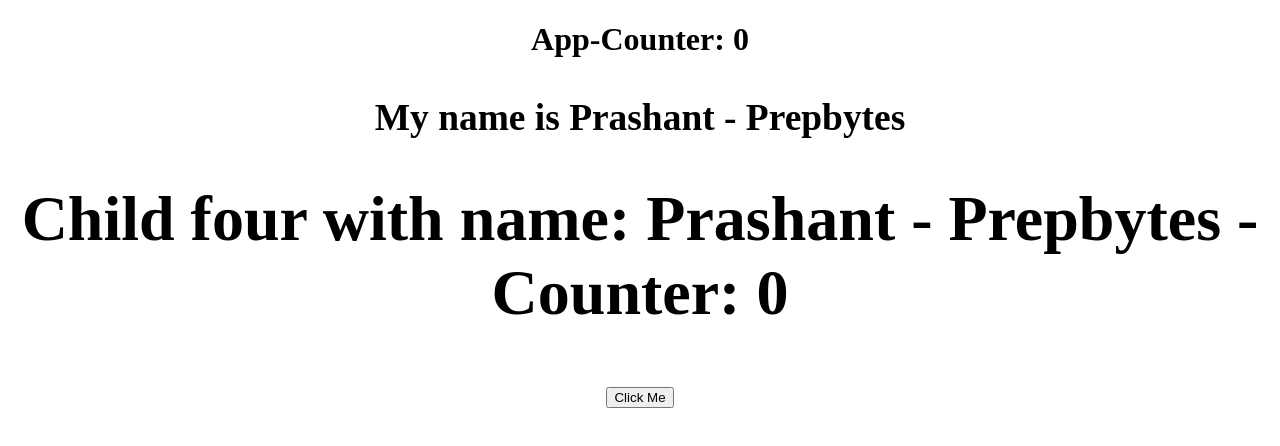
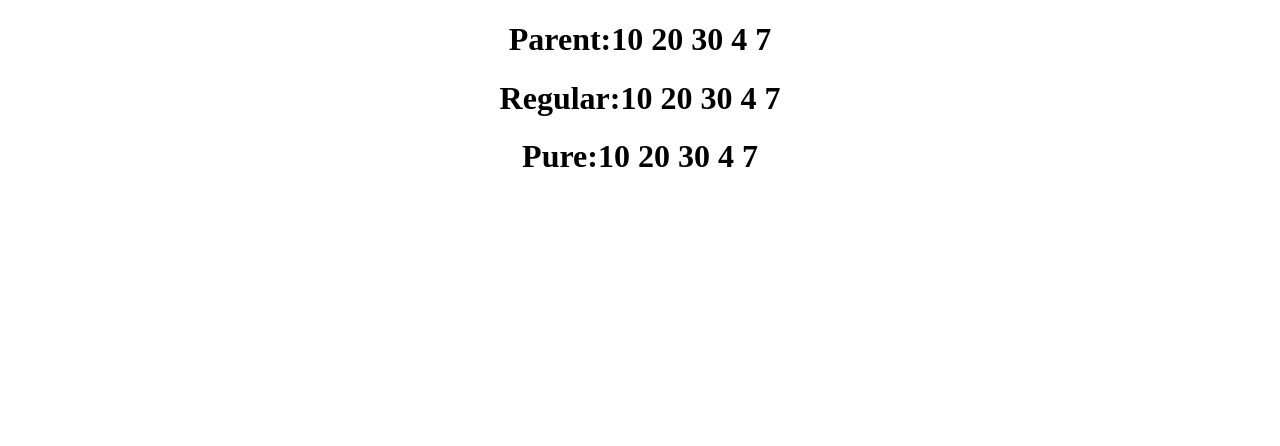
Before and after one commit to PrashantGuptaa/React, a React (Create React App) app: page / in a window 1280 px wide. Shown: the top 446 px of the page. Built offline with nearby package versions, Linux system fonts and the light colour scheme.

Commit message:
React Pure Components

```diff
--- a/src/App.js
+++ b/src/App.js
@@ -1,32 +1,50 @@
 import "./App.css";
-import React, { createContext, useState } from "react";
-import ChildOne from "./components/Context/childOne";
+import React from "react";
+import RegularComponent from "./components/PureComponent/regularComponent";
+import PureComponentExample from "./components/PureComponent/pureComponent";
 
-export const MyName = createContext();
-export const Institute = createContext();
-export const MyCounter = createContext();
-
-function App() {
-
-  const [counter, setCounter] = useState(0);
-
-  const obj = {
-    counter,
-    handleChange: () => setCounter(counter + 1)
+class App extends React.Component {
+  constructor(props) {
+    super(props);
+    this.state = {
+      // msg: "Hello",
+      arr: [10, 20, 30],
+    };
   }
 
-  return (
-    <div className="App">
-      <h1>App-Counter: {counter}</h1>
-      <MyName.Provider value={"Prashant"}>
-        <Institute.Provider value={"Prepbytes"}>
-          <MyCounter.Provider value={obj}>
-          <ChildOne />
-          </MyCounter.Provider>
-        </Institute.Provider>
-      </MyName.Provider>
-    </div>
-  );
+  componentDidMount() {
+    //   setInterval(() => {
+    //     this.setState({
+    //       msg: "Hello",
+    //     });
+    //   }, 2000);
+
+    setInterval(() => {
+      const val = Math.round(10 * Math.random());
+      // this.state.arr.push(val);
+      const updatedArr = [...this.state.arr];
+      updatedArr.push(val);
+      this.setState({
+        arr: updatedArr,
+      });
+    }, 2000);
+  }
+
+  render() {
+    console.log("Parent Component");
+    return (
+      <div className="App">
+        <h1>
+          Parent:
+          {this.state.arr.map((val) => (
+            <span>{`${val} `}</span>
+          ))}
+        </h1>
+        <RegularComponent arr={this.state.arr} />
+        <PureComponentExample arr={this.state.arr} />
+      </div>
+    );
+  }
 }
 
 export default App;
--- /dev/null
+++ b/src/components/PureComponent/pureComponent.jsx
@@ -0,0 +1,22 @@
+import React, { PureComponent } from "react";
+
+class PureComponentExample extends PureComponent {
+  constructor(props) {
+    super(props);
+    this.state = {};
+  }
+  render() {
+    console.log("Pure Component", this.props.arr);
+    // return <h2>Pure Component: {this.props.message}</h2>;
+    return (
+      <h1>
+        Pure:
+        {this.props.arr.map((val) => (
+          <span>{`${val} `}</span>
+        ))}
+      </h1>
+    );
+  }
+}
+
+export default PureComponentExample;
--- /dev/null
+++ b/src/components/PureComponent/regularComponent.jsx
@@ -0,0 +1,22 @@
+import React, { Component } from "react";
+
+class RegularComponent extends Component {
+  constructor(props) {
+    super(props);
+    this.state = {};
+  }
+  render() {
+    console.log("Regular Component", this.props.arr);
+    // return <h2>Regular Component: {this.props.message}</h2>;
+    return (
+      <h1>
+          Regular:
+        {this.props.arr.map((val) => (
+          <span>{`${val} `}</span>
+        ))}
+      </h1>
+    );
+  }
+}
+
+export default RegularComponent;
```
